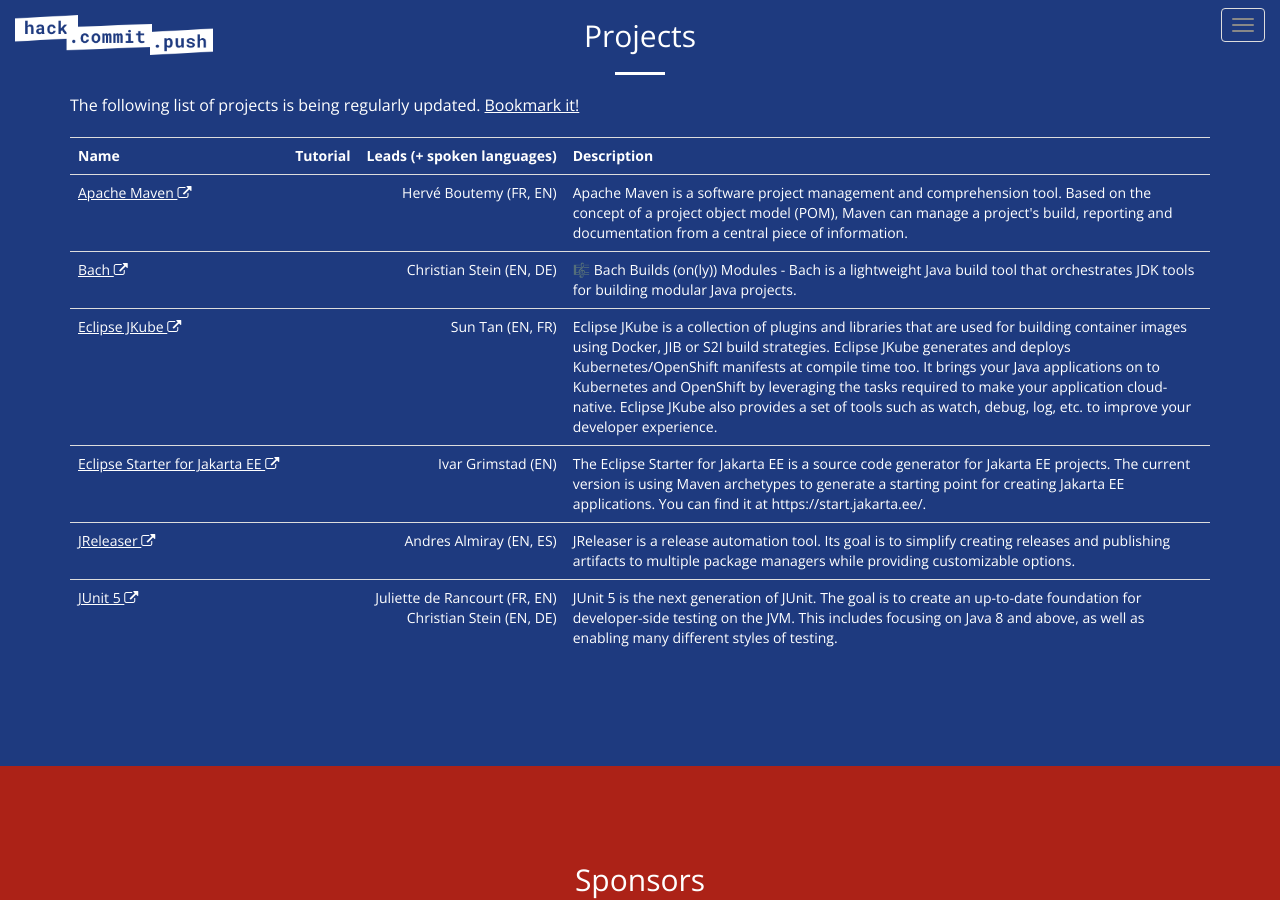
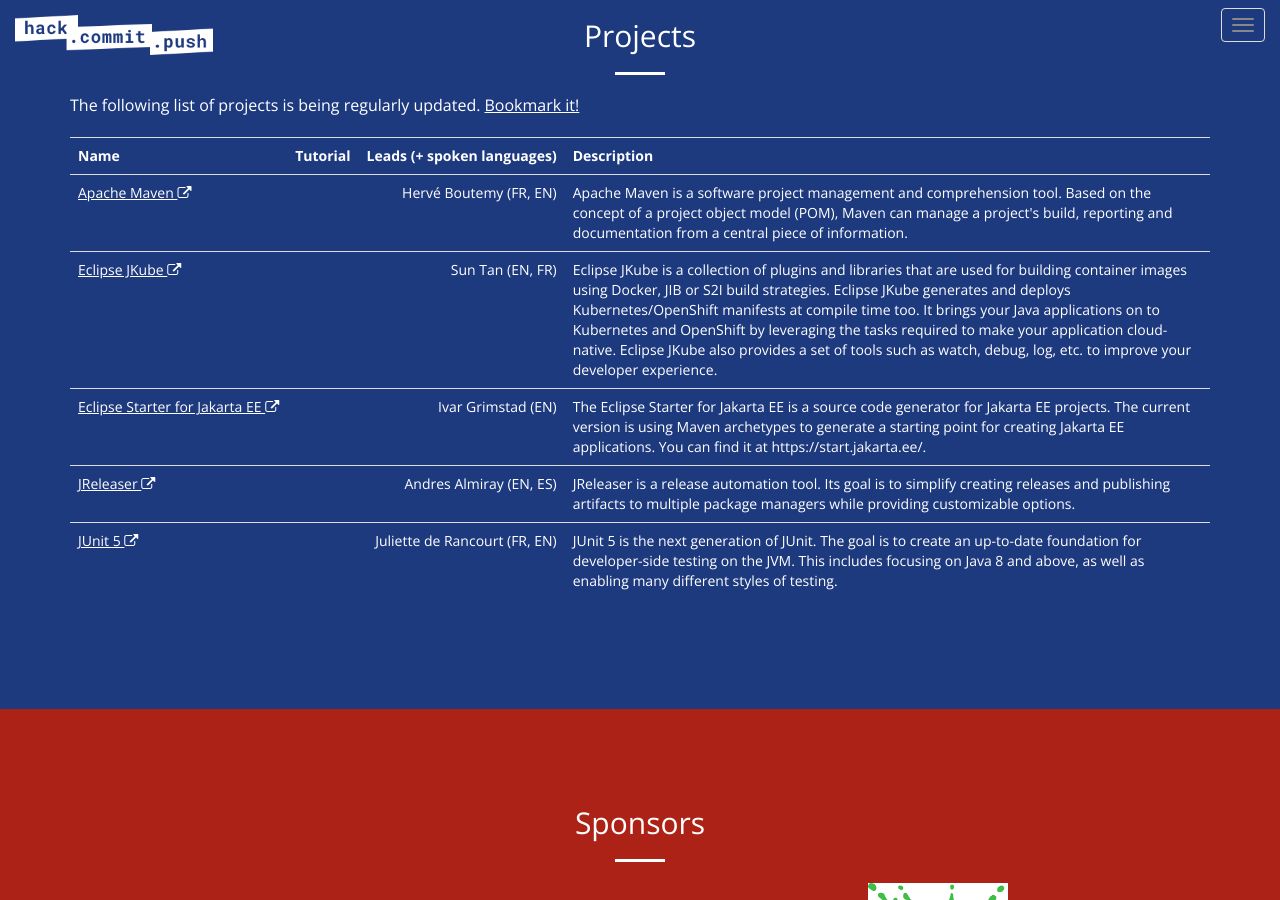
Before and after one commit to hack-commit-push/paris2022, a Jekyll site: the page built from index.html, in a window 1280 px wide and 900 px high, scrolled down 4155 px. Built offline with Jekyll 4.4.1, drawn with Linux system fonts in a browser that asks for light colours.

Commit message:
Remove Christian due to unavailability

```diff
--- a/_data/projects.yml
+++ b/_data/projects.yml
@@ -32,15 +32,6 @@
       spoken_languages:
         - FR
         - EN
-
-- name: Bach
-  url: https://bach.run/
-  description: 🎼 Bach Builds (on(ly)) Modules - Bach is a lightweight Java build tool that orchestrates JDK tools for building modular Java projects.
-  leads:
-    - name: Christian Stein
-      spoken_languages:
-        - EN
-        - DE
 
 - name: Eclipse JKube
   url: https://www.eclipse.org/jkube/
@@ -78,7 +69,3 @@
       spoken_languages:
         - FR
         - EN
-    - name: Christian Stein
-      spoken_languages:
-        - EN
-        - DE
```
